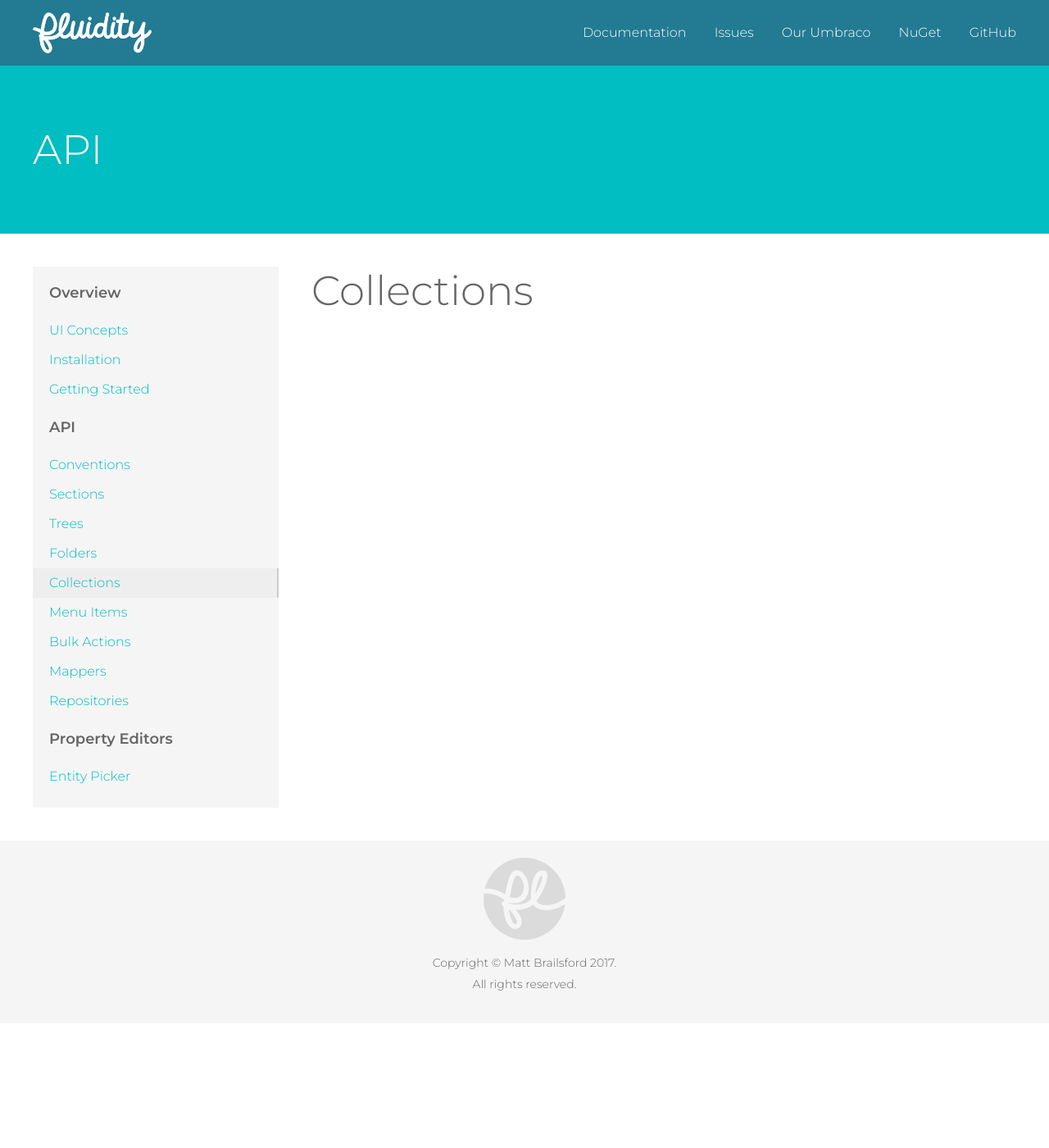
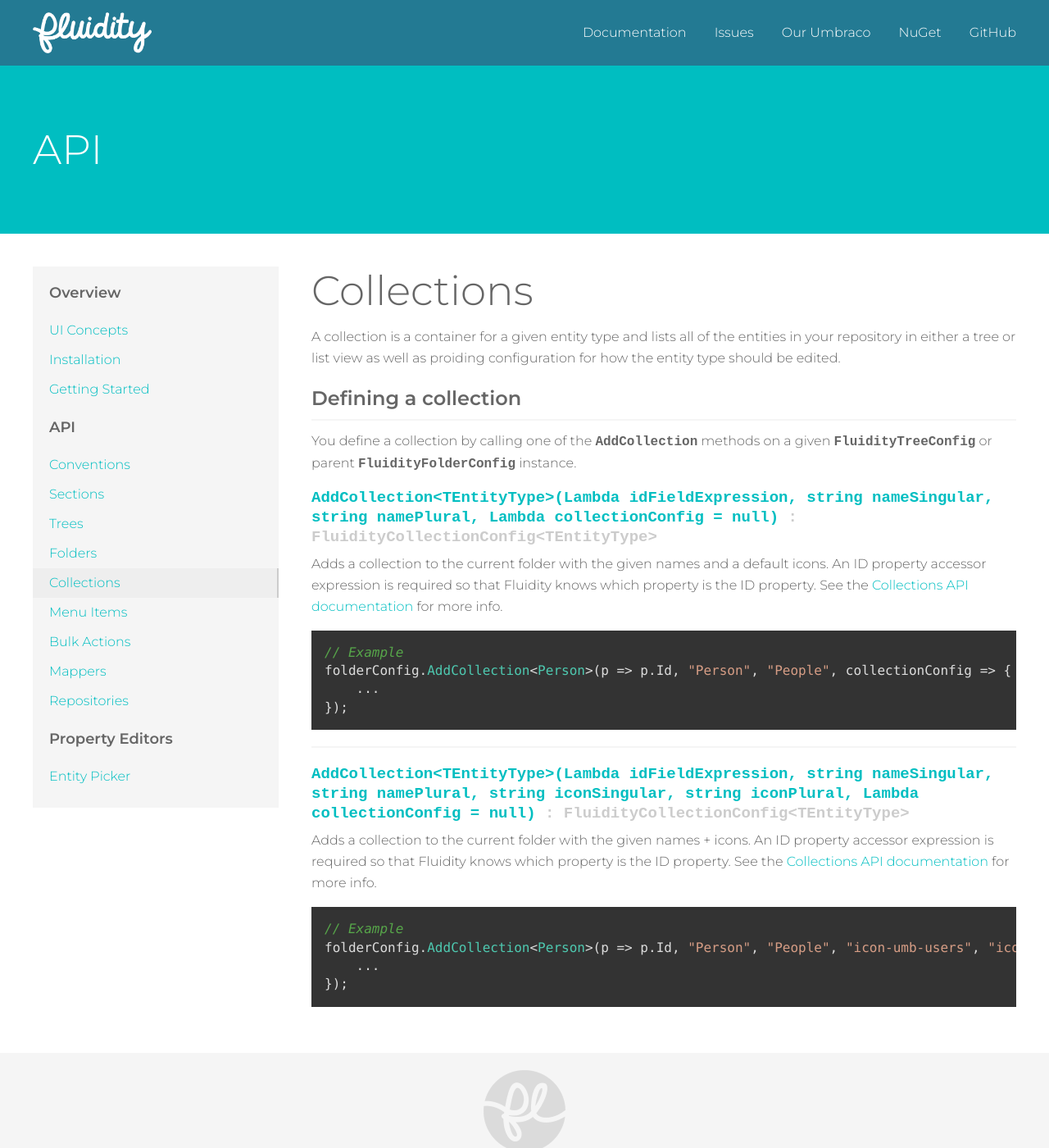
Before and after one commit to mattbrailsford/umbraco-fluidity, a Jekyll site: the page built from docs/_pages/02-api-04-collections.md, in a window 1280 px wide and 1400 px high. Shown: the whole window at 82% size. Built offline with Jekyll 4.4.1, drawn with Linux system fonts in a browser that asks for light colours.

Commit message:
Started collections docs

`````diff
--- a/docs/_pages/02-api-04-collections.md
+++ b/docs/_pages/02-api-04-collections.md
@@ -4,3 +4,35 @@ section: API
 title: Collections
 permalink: /api/collections/index.html
 ---
+
+A collection is a container for a given entity type and lists all of the entities in your repository in either a tree or list view as well as proiding configuration for how the entity type should be edited.
+
+### Defining a collection
+
+You define a collection by calling one of the `AddCollection` methods on a given `FluidityTreeConfig` or parent `FluidityFolderConfig` instance.
+
+#### AddCollection&lt;TEntityType&gt;(Lambda idFieldExpression, string nameSingular, string namePlural, Lambda collectionConfig = null) *: FluidityCollectionConfig&lt;TEntityType&gt;*
+{: .signature}
+
+Adds a collection to the current folder with the given names and a default icons. An ID property accessor expression is required so that Fluidity knows which property is the ID property. See the [Collections API documentation]({{ site.baseurl }}/api/collections/) for more info.
+
+````csharp
+// Example
+folderConfig.AddCollection<Person>(p => p.Id, "Person", "People", collectionConfig => {
+    ...
+});
+````
+
+---
+
+#### AddCollection&lt;TEntityType&gt;(Lambda idFieldExpression, string nameSingular, string namePlural, string iconSingular, string iconPlural, Lambda collectionConfig = null) *: FluidityCollectionConfig&lt;TEntityType&gt;*
+{: .signature}
+
+Adds a collection to the current folder with the given names + icons. An ID property accessor expression is required so that Fluidity knows which property is the ID property. See the [Collections API documentation]({{ site.baseurl }}/api/collections/) for more info.
+
+````csharp
+// Example
+folderConfig.AddCollection<Person>(p => p.Id, "Person", "People", "icon-umb-users", "icon-umb-users", collectionConfig => {
+    ...
+});
+````
`````
Also changed, not shown: docs/_pages/02-api-03-folders.md (+1 -1 lines).
